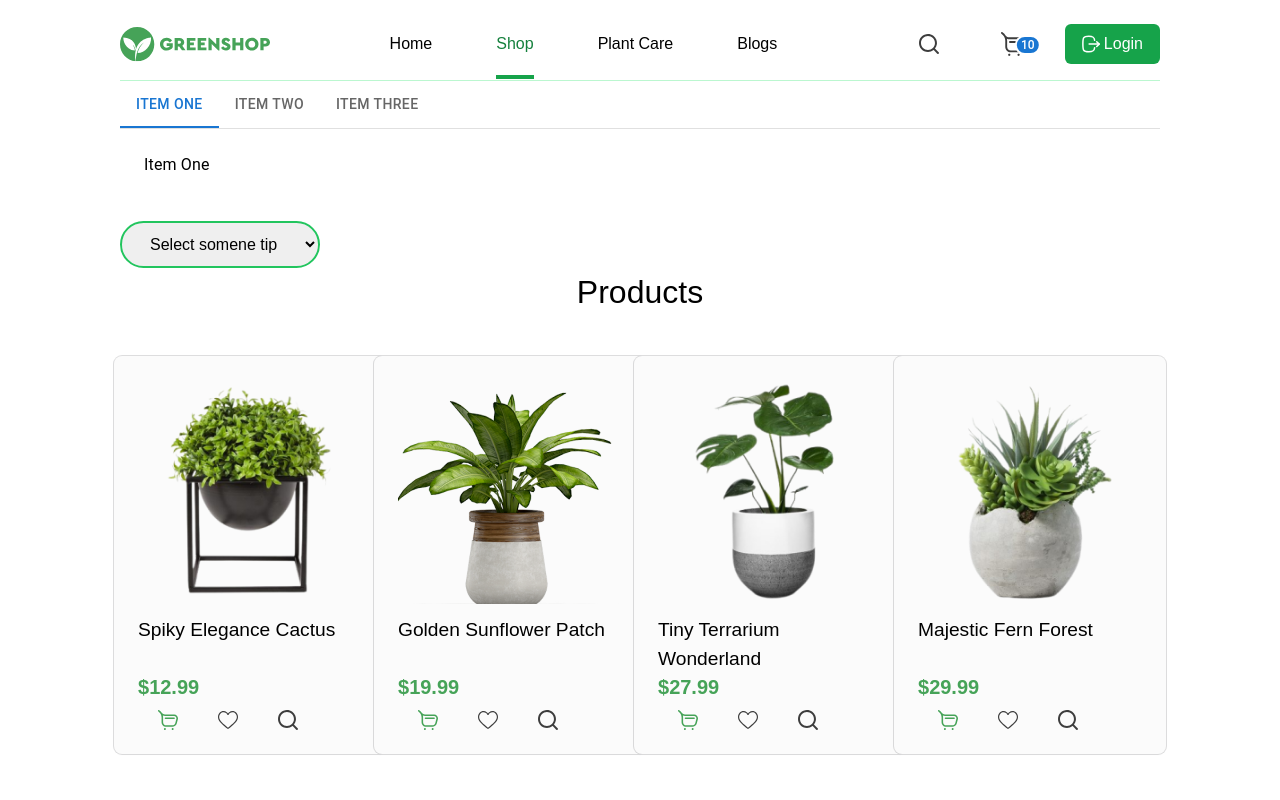
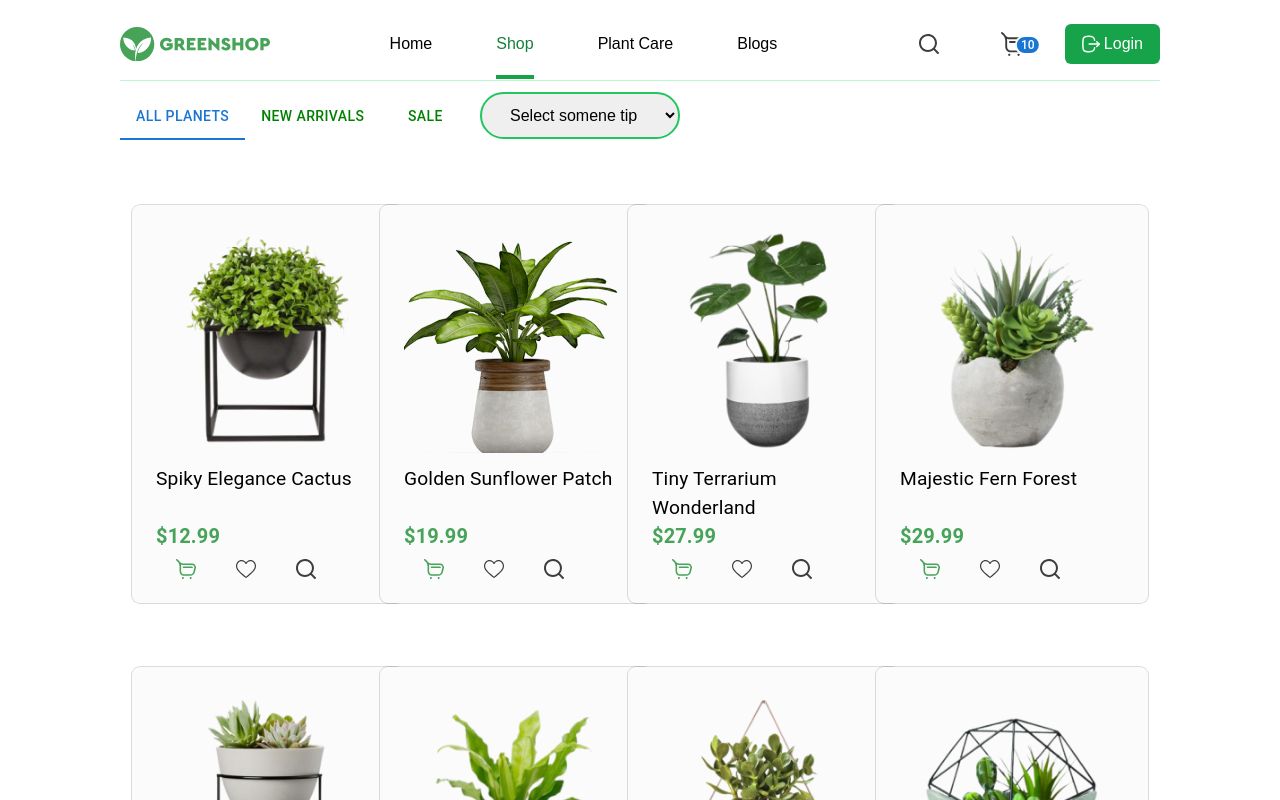
Before and after one commit to YahyobekRahimov/greenshop, a React (Vite) app: page /shop in a window 1280 px wide. Shown: the top 800 px of the page. Built offline with nearby package versions, Linux system fonts and the light colour scheme; a web font is replaced by a local one.

Commit message:
add select end tabs

```diff
--- a/src/pages/Shop/Card.jsx
+++ b/src/pages/Shop/Card.jsx
@@ -5,11 +5,26 @@ import SearchIcon from "../../images/searchicon.svg?react";
 import LikeIcon from "../../images/likeIcon.svg?react";
 import ShoppingIcon from "../../images/shoppingIcon.svg?react";
 
-export default function Products() {
-   let products = data.slice(2);
+export default function Products(props) {
+   const {value} = props;
+   let products;
+
+   if(value == 1){
+      products = data.slice(2);
+
+   }
+
+   if (value == 2){
+       products = data.filter((item) => item.price > 20);
+   }
+   if(value == 3){
+      products = data.filter((item) => item.price < 20);
+
+   }
+
+
    return (
       <>
-         <h2 className="text-[2rem] text-center">Products</h2>
          <div className="grid grid-cols-4 justify-items-center gap-y-16 pt-10 pb-10">
             {products.map((product) => (
                <div
--- a/src/pages/Shop/Category.jsx
+++ b/src/pages/Shop/Category.jsx
@@ -6,7 +6,7 @@ export default function Category() {
   }
 
   return (
-    <div className="mt-5">
+    <div className="mt-5 absolute top-[4.5rem] left-[30rem]">
       <select
         onChange={handelsub}
         name="category"
@@ -30,6 +30,7 @@ export default function Category() {
         <option className=" rounded-full " value="Gardening">Gardening</option>
         <option className=" rounded-full " value="Accessories">Accessories</option>
       </select>
+
     </div>
   );
 }
--- a/src/pages/Shop/Shop.jsx
+++ b/src/pages/Shop/Shop.jsx
@@ -1,14 +1,15 @@
 import Container from "../../components/Container";
-import Card from "./Card";
 import Category from "./Category";
 import Tab from "./Tab";
 
 export default function Shop() {
    return (
       <Container>
-         <Tab />
-         <Category />
-         <Card />
+         <div className="mt-3">
+
+         <Tab  />
+        <Category/>
+         </div>
       </Container>
    );
 }
--- a/src/pages/Shop/Tab.jsx
+++ b/src/pages/Shop/Tab.jsx
@@ -1,72 +1,64 @@
-import * as React from "react";
-import PropTypes from "prop-types";
-import Tabs from "@mui/material/Tabs";
-import Tab from "@mui/material/Tab";
-import Typography from "@mui/material/Typography";
-import Box from "@mui/material/Box";
+import * as React from 'react';
+import Box from '@mui/material/Box';
+import Tab from '@mui/material/Tab';
+import TabContext from '@mui/lab/TabContext';
+import TabList from '@mui/lab/TabList';
+import TabPanel from '@mui/lab/TabPanel';
+import Card from './Card';
 
-function CustomTabPanel(props) {
-   const { children, value, index, ...other } = props;
 
-   return (
-      <div
-         role="tabpanel"
-         hidden={value !== index}
-         id={`simple-tabpanel-${index}`}
-         aria-labelledby={`simple-tab-${index}`}
-         {...other}
-      >
-         {value === index && (
-            <Box sx={{ p: 3 }}>
-               <Typography>{children}</Typography>
-            </Box>
-         )}
-      </div>
-   );
-}
 
-CustomTabPanel.propTypes = {
-   children: PropTypes.node,
-   index: PropTypes.number.isRequired,
-   value: PropTypes.number.isRequired,
-};
+export default function LabTabs() {
 
-function a11yProps(index) {
-   return {
-      id: `simple-tab-${index}`,
-      "aria-controls": `simple-tabpanel-${index}`,
-   };
-}
 
-export default function BasicTabs() {
-   const [value, setValue] = React.useState(0);
+  const [value, setValue] = React.useState('1');
+  const [newData, setNewData] = React.useState([]);
 
   const handleChange = (event, newValue) => {
     setValue(newValue);
   };
 
+
+
   return (
-      <Box sx={{ width: "100%" }}>
-         <Box sx={{ borderBottom: 1, borderColor: "divider" }}>
-            <Tabs
-               value={value}
+      <div className="flex">
+
+            <Box sx={{ width: '100%', typography: 'body1',  }}>
+
+   <TabContext value={value}>
+     <Box sx={{ borderBottom: 1, borderColor: 'white' }}>
+       <TabList
          onChange={handleChange}
-               aria-label="basic tabs example"
+         aria-label="lab API tabs example"
+         sx={{
+           '& .Mui-selected': {
+             borderBottomStyle:"green",
+             color: "green",
+             backgroundColor: 'green',
+           },
+           '& .MuiTab-root': {
+             color: 'green',
+             backgroundColor: 'white',
+           },
+         }}
        >
-               <Tab label="Item One" {...a11yProps(0)} />
-               <Tab label="Item Two" {...a11yProps(1)} />
-               <Tab label="Item Three" {...a11yProps(2)} />
-            </Tabs>
+         <Tab label="All Planets" value="1" />
+         <Tab label="New Arrivals" value="2" />
+         <Tab label="Sale" value="3" />
+       </TabList>
      </Box>
-         <CustomTabPanel value={value} index={0}>
-            Item One
-         </CustomTabPanel>
-         <CustomTabPanel value={value} index={1}>
-            Item Two
-         </CustomTabPanel>
-         <CustomTabPanel value={value} index={2}>
-            Item Three
-         </CustomTabPanel>
+     <TabPanel value="1">
+       <Card value={value} />
+     </TabPanel>
+     <TabPanel value="2">
+     <Card value={value}  />
+     </TabPanel>
+     <TabPanel value="3">
+       <Card value={value} />
+     </TabPanel>
+
+   </TabContext>
  </Box>
+      </div>
   );
 }
```
Lines whose indentation alone changed are shown as unchanged.
